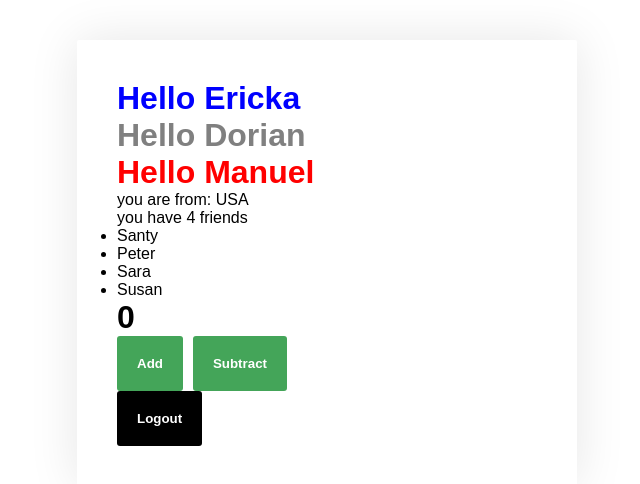
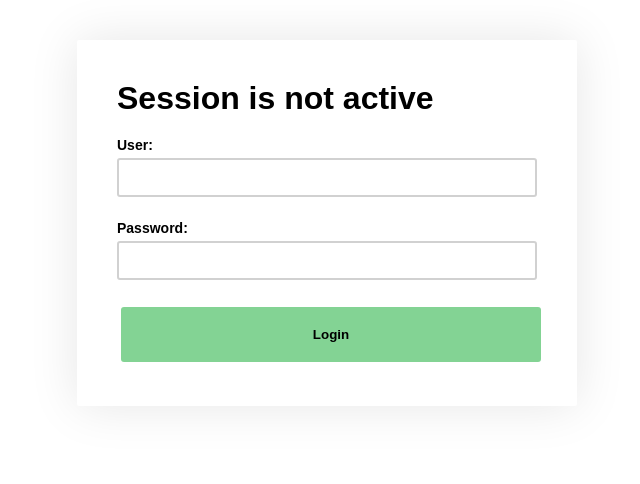
Before and after one commit to JhonCodeU/learning-react, a React (Create React App) app: page / in a window 1280 px wide. Both pictures are taken after a click on the button "Logout". Shown: the top 484 px of the page, without its empty margins (313-953 px from the left). Built offline with nearby package versions, Linux system fonts and the light colour scheme.

Commit message:
classes react-components with libriry

```diff
--- a/package.json
+++ b/package.json
@@ -9,6 +9,7 @@
     "react": "^18.2.0",
     "react-dom": "^18.2.0",
     "react-scripts": "5.0.1",
+    "styled-components": "^5.3.6",
     "web-vitals": "^2.1.4"
   },
   "scripts": {
--- a/src/components/CountClass.js
+++ b/src/components/CountClass.js
@@ -1,5 +1,6 @@
 import React, { Component } from 'react';
-import '../css/counter.css';
+// import styles from '../css/counter.module.css';
+import Button from '../elements/Boton';
 
 class CountClass extends Component {
   constructor(props) {
@@ -27,8 +28,10 @@ class CountClass extends Component {
     return (
       <div>
         <h1>{this.state.count}</h1>
-        <button className='boton-counter' onClick={() => this.setState({ count: this.state.count + this.props.amountIncrement })}>Add</button>
-        <button className='boton-counter' onClick={() => this.setState({ count: this.state.count - this.props.amountDecrement })}>Subtract</button>
+        {/* <button className={styles.boton} onClick={() => this.setState({ count: this.state.count + this.props.amountIncrement })}>Add</button>
+        <button className={styles.boton} onClick={() => this.setState({ count: this.state.count - this.props.amountDecrement })}>Subtract</button> */}
+        <Button onClick={() => this.setState({ count: this.state.count + this.props.amountIncrement })}>Add</Button>
+        <Button onClick={() => this.setState({ count: this.state.count - this.props.amountDecrement })}>Subtract</Button>
       </div>
     );
   }
--- a/src/components/FormLogin.js
+++ b/src/components/FormLogin.js
@@ -1,5 +1,6 @@
 import React, { useState } from 'react';
-import '../css/form.css';
+import styles from '../css/form.module.css';
+import Button from '../elements/Boton';
 
 const FormLogin = (props) => {
 
@@ -27,11 +28,11 @@ const FormLogin = (props) => {
   }
 
   return (
-    <form action='' className='form' onSubmit={onSubmit}>
+    <form action='' className={styles.form} onSubmit={onSubmit}>
       <div>
-        <label className='label' htmlFor="user">User:</label>
+        <label className={styles.label} htmlFor="user">User:</label>
         <input
-          className='input'
+          className={styles.input}
           type="text"
           name="user"
           id="user"
@@ -40,9 +41,9 @@ const FormLogin = (props) => {
         />
       </div>
       <div>
-        <label className='label' htmlFor="password">Password:</label>
+        <label className={styles.label} htmlFor="password">Password:</label>
         <input
-          className='input'
+          className={styles.input}
           type="password"
           name="password"
           id="password"
@@ -50,7 +51,9 @@ const FormLogin = (props) => {
           onChange={onChange}
         />
       </div>
-      <button className='boton' type="submit">Login</button>
+      <div>
+        <Button large className={styles.boton} type="submit">Login</Button>
+      </div>
     </form>
   );
 }
--- a/src/components/User.js
+++ b/src/components/User.js
@@ -1,4 +1,5 @@
 import { Title } from "./Title";
+import styled from "styled-components";
 
 const User = () => {
 
@@ -10,8 +11,8 @@ const User = () => {
       <Title name="Ericka" color="blue" />
       <Title />
       <Title name="Manuel" color="red" />
-      {country && <p>you are from: {country}</p>}
-      {friends.length > 0 && <p>you have {friends.length} friends</p>}
+      {country && <Pagraph>you are from: {country}</Pagraph>}
+      {friends.length > 0 && <Pagraph >you have {friends.length} friends</Pagraph>}
       <ul>
         {friends.map((friend, index) => <li key={index}>{friend}</li>)}
       </ul>
@@ -19,4 +20,8 @@ const User = () => {
   );
 }
 
+const Pagraph = styled.p`
+  margin-bottom: 20px 0px;
+`;
+
 export default User;
--- a/src/css/counter.css
+++ b/src/css/counter.module.css
@@ -1,4 +1,4 @@
-.boton-counter {
+.boton {
   background: #44a559;
   color: #fff;
   display: inline-block;
--- /dev/null
+++ b/src/elements/Boton.js
@@ -0,0 +1,34 @@
+import styled, { css } from "styled-components";
+
+const Boton = styled.button`
+  background: #83d394;
+  display: inline-block;
+  padding: 20px;
+  border: none;
+  margin: 4px 4px;
+  border-radius: 3px;
+  font-weight: bold;
+  font-family: Arial, sans-serif;
+  cursor: pointer;
+  transition: 0.3s ease all;
+  width: ${(props) => props.large ? '100%' : 'auto'};
+
+  &:hover {
+    color: #fff;
+  }
+
+  ${(props) => props.black && css`
+    background: #000;
+    color: #fff;
+  `}
+
+  ${(props) => props.marginTop && css`
+    margin-top: 10px;
+  `}
+
+  ${(props) => props.marginBottom && css`
+    margin-bottom: 10px;
+  `}
+`;
+
+export default Boton;
--- a/src/index.js
+++ b/src/index.js
@@ -5,6 +5,7 @@ import FormLogin from './components/FormLogin';
 import CountClass from './components/CountClass';
 /* import FuncionalCounter from './components/FuncionalCounter'; */
 import './css/index.css';
+import Button from './elements/Boton';
 
 // components
 import User from './components/User';
@@ -22,7 +23,7 @@ const App = () => {
               <User />
               <CountClass amountIncrement={10} amountDecrement={5} />
               {/* <FuncionalCounter increment={10} decrement={5} /> */}
-              <button className='buttom' Click={() => changeStatusSession(false)}>Logout</button>
+              <Button black large marginTop onClick={() => changeStatusSession(false)}>Logout</Button>
             </div>
             :
             <div>
```
Also changed, not shown: src/components/FuncionalCounter.js (+4 -3 lines), src/css/form.module.css (renamed from src/css/form.css), 1 other file (tests, documents, lock files or other folders).
